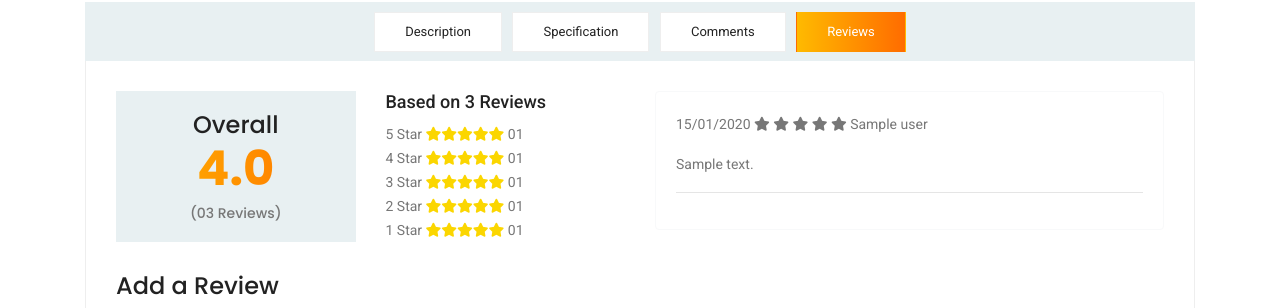
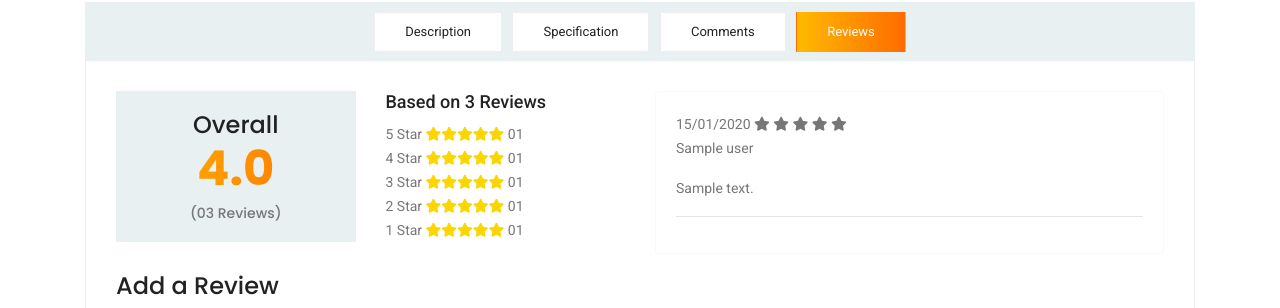
Before and after one commit to AyoubHdhili/Sportsverse_by_the_rescuers, a Symfony app: template templates/list_produit/view.html.twig in a window 1280 px wide. Shown: the part 1190-1498 px from the top of the page. Run offline with Twig, Linux system fonts and the light colour scheme; the template is opened without the code that fills it: most values are stand-ins (such as "Sample title", 1, 10 or a date in 2020); grey boxes marked "Sample" are stand-in pictures; form fields are guessed from the names that the template uses; some libraries are stand-ins or nearby versions; some web fonts are replaced.

Commit message:
metierproduit

```diff
--- a/templates/list_produit/view.html.twig
+++ b/templates/list_produit/view.html.twig
@@ -331,7 +331,7 @@
 												<i class="fa fa-star-o" aria-hidden="true"></i>
 											{% endif %}
 										{% endfor %}
-									  {{review.user.nom}}
+										<p class="mb-0">{{ review.user.nom }}</p>
 										<p class="blockquote">
 										<p class="mb-0">{{ review.comment }}</p>
 										</p>
```
